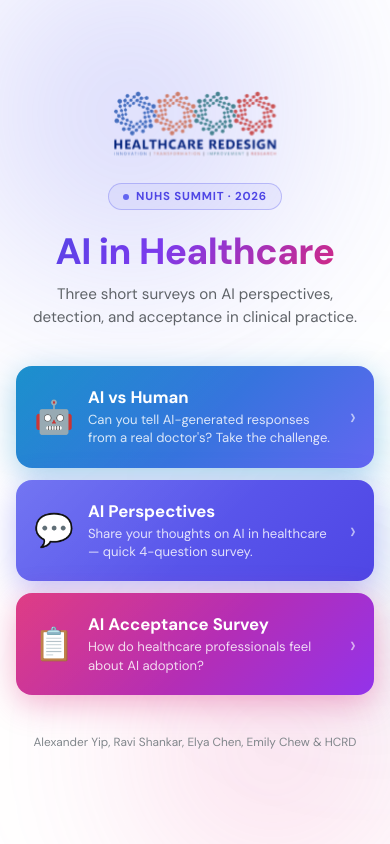
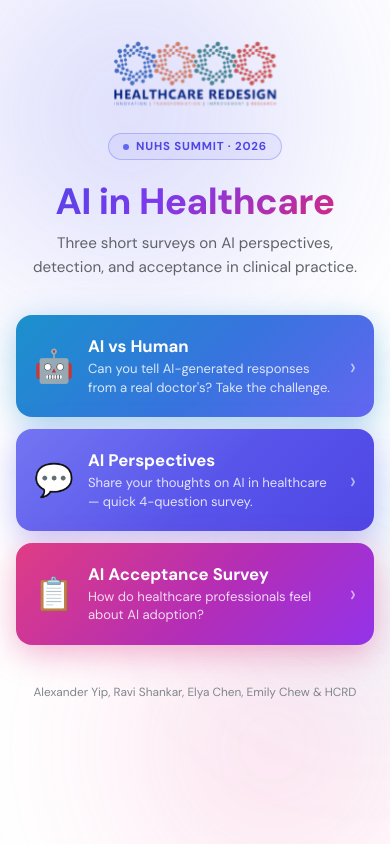
Before and after one commit to hongruih/NUHS_Summit, a Flask app: page / in a window 390 px wide. Run offline with Flask 3, Linux system fonts and the light colour scheme.

Commit message:
Phone Landing Page Layout for credits

```diff
--- a/templates/landing.html
+++ b/templates/landing.html
@@ -19,7 +19,6 @@
       padding: 32px 16px;
       color: #202124;
       position: relative;
-      overflow: hidden;
     }
 
     /* Ambient background orbs */
@@ -199,6 +198,15 @@
     @keyframes fadeUp {
       from { opacity: 0; transform: translateY(14px); }
       to   { opacity: 1; transform: translateY(0); }
+    }
+
+    /* ── Mobile scroll fix ───────────────────────────────── */
+    @media (max-width: 600px) {
+      body {
+        justify-content: flex-start;
+        padding-top: 40px;
+        padding-bottom: calc(env(safe-area-inset-bottom, 0px) + 48px);
+      }
     }
 
     /* ── Instruction modal ───────────────────────────────── */
```
